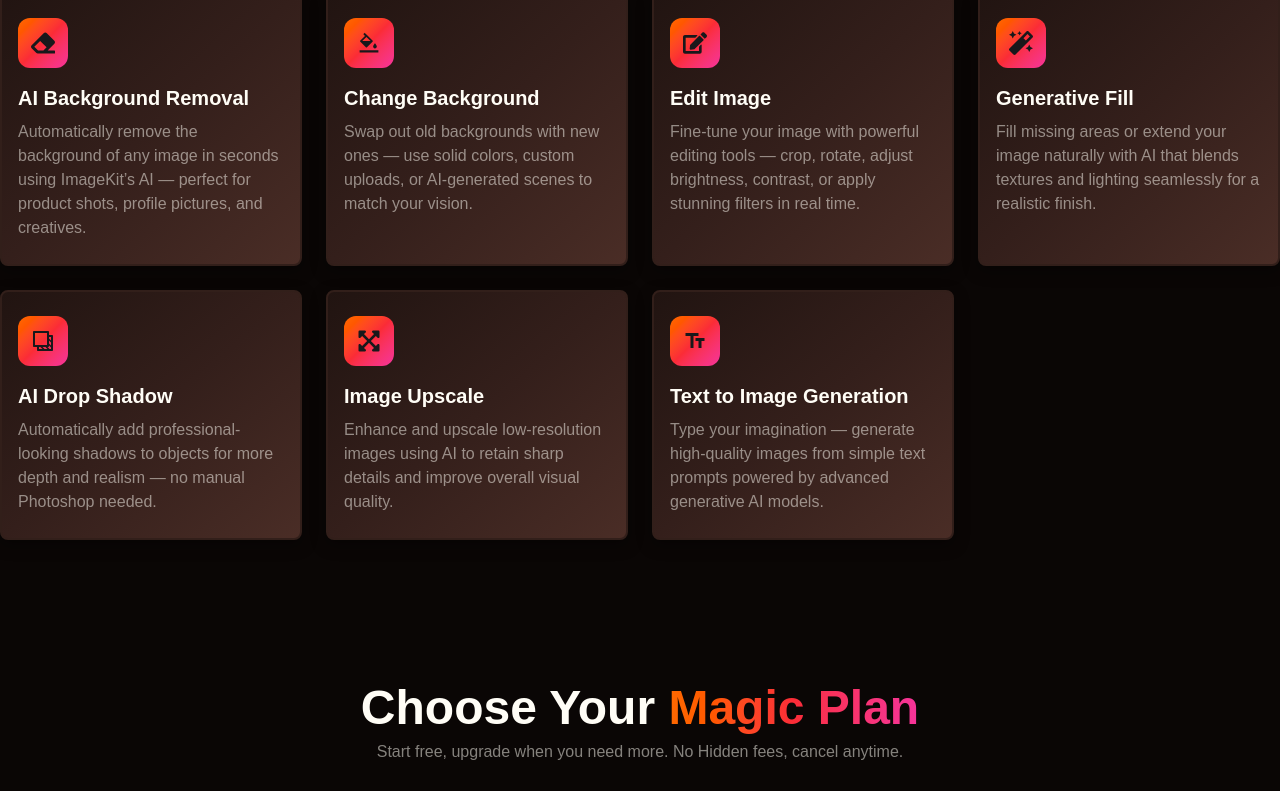
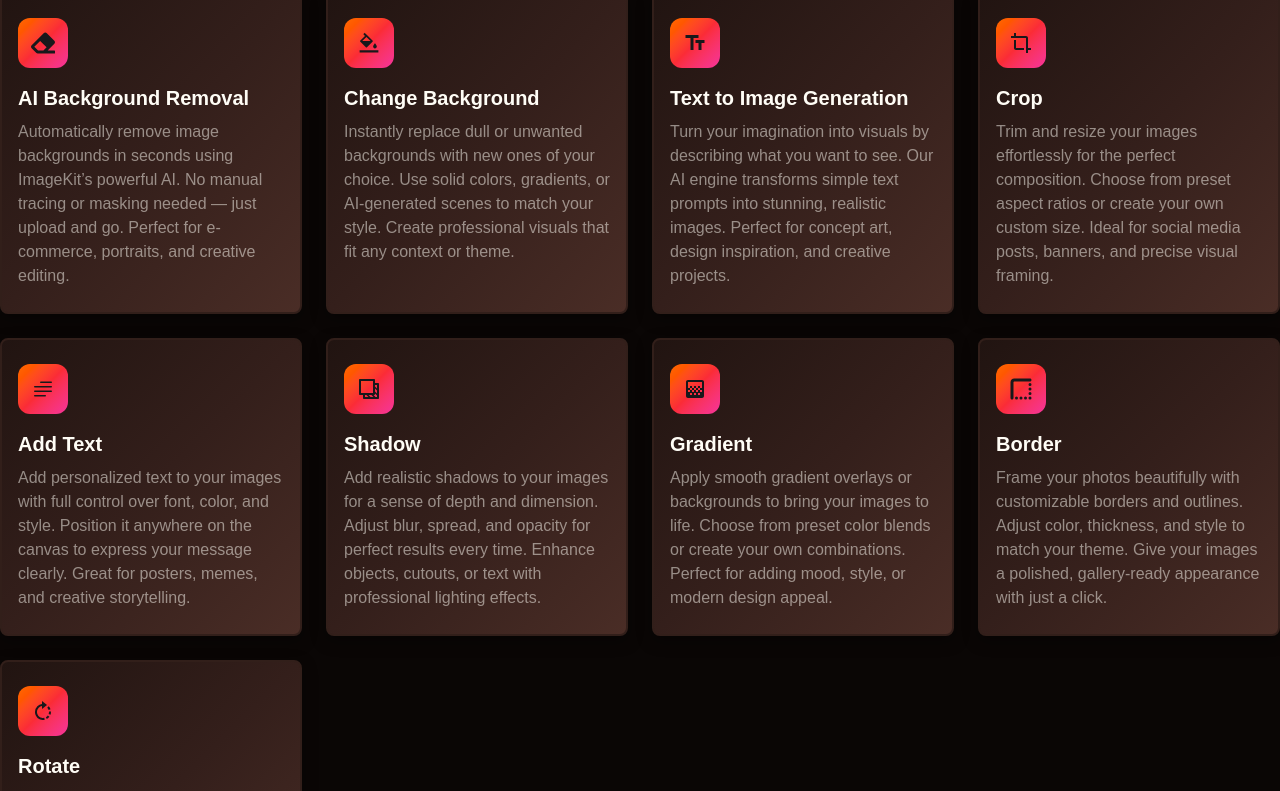
Before and after one commit to Code-Crafting/PhotoFix, a React (Vite) app in the folder frontend/: page / in a window 1280 px wide. Shown: the part 824-1615 px from the top of the page. Built offline with nearby package versions, Linux system fonts and the light colour scheme.

Commit message:
change structure of Editor page

```diff
--- a/frontend/src/components/ImageLoading.jsx
+++ b/frontend/src/components/Loading.jsx
@@ -1,7 +1,7 @@
-const ImageLoading = () => {
+const Loading = () => {
   return (
     <span className="loading loading-ring loading-xl absolute top-1/2 left-1/2 -translate-x-1/2"></span>
   );
 };
 
-export default ImageLoading;
+export default Loading;
--- a/frontend/src/constants/EditingTools.js
+++ b/frontend/src/constants/EditingTools.js
@@ -37,21 +37,21 @@ export const editingTools = [
     title: "Rotate",
     icon: TbRotateRectangle,
   },
-  {
-    id: 7,
-    title: "AI Background Removal",
-    icon: FaEraser,
-  },
-  {
-    id: 8,
-    title: "Change Background",
-    icon: AiOutlineBgColors,
-  },
-  {
-    id: 9,
-    title: "Text to Image Generation",
-    subtitle:
-      "Type your imagination — generate high-quality images from simple text prompts powered by advanced generative AI models.",
-    icon: MdOutlineTextFields,
-  },
+  // {
+  //   id: 7,
+  //   title: "AI Background Removal",
+  //   icon: FaEraser,
+  // },
+  // {
+  //   id: 8,
+  //   title: "Change Background",
+  //   icon: AiOutlineBgColors,
+  // },
+  // {
+  //   id: 9,
+  //   title: "Text to Image Generation",
+  //   subtitle:
+  //     "Type your imagination — generate high-quality images from simple text prompts powered by advanced generative AI models.",
+  //   icon: MdOutlineTextFields,
+  // },
 ];
--- a/frontend/src/constants/featuresData.js
+++ b/frontend/src/constants/featuresData.js
@@ -1,56 +1,73 @@
-import { FaEraser, FaEdit, FaMagic, FaExpandArrowsAlt } from "react-icons/fa";
+import { FaEraser } from "react-icons/fa";
+import { AiOutlineBgColors } from "react-icons/ai";
+import { MdOutlineTextFields, MdGradient } from "react-icons/md";
+import { BiCrop, BiRotateRight } from "react-icons/bi";
+import { BsTextParagraph } from "react-icons/bs";
 import { RiShadowLine } from "react-icons/ri";
-import { AiOutlineBgColors } from "react-icons/ai";
-import { MdOutlineTextFields } from "react-icons/md";
+import { FaBorderTopLeft } from "react-icons/fa6";
 
 export const features = [
   {
     id: 1,
     title: "AI Background Removal",
     subtitle:
-      "Automatically remove the background of any image in seconds using ImageKit’s AI — perfect for product shots, profile pictures, and creatives.",
+      "Automatically remove image backgrounds in seconds using ImageKit’s powerful AI. No manual tracing or masking needed — just upload and go. Perfect for e-commerce, portraits, and creative editing.",
     icon: FaEraser,
   },
   {
     id: 2,
     title: "Change Background",
     subtitle:
-      "Swap out old backgrounds with new ones — use solid colors, custom uploads, or AI-generated scenes to match your vision.",
+      "Instantly replace dull or unwanted backgrounds with new ones of your choice. Use solid colors, gradients, or AI-generated scenes to match your style. Create professional visuals that fit any context or theme.",
     icon: AiOutlineBgColors,
   },
   {
     id: 3,
-    title: "Edit Image",
+    title: "Text to Image Generation",
     subtitle:
-      "Fine-tune your image with powerful editing tools — crop, rotate, adjust brightness, contrast, or apply stunning filters in real time.",
-    icon: FaEdit,
+      "Turn your imagination into visuals by describing what you want to see. Our AI engine transforms simple text prompts into stunning, realistic images. Perfect for concept art, design inspiration, and creative projects.",
+    icon: MdOutlineTextFields,
   },
   {
     id: 4,
-    title: "Generative Fill",
+    title: "Crop",
     subtitle:
-      "Fill missing areas or extend your image naturally with AI that blends textures and lighting seamlessly for a realistic finish.",
-    icon: FaMagic,
+      "Trim and resize your images effortlessly for the perfect composition. Choose from preset aspect ratios or create your own custom size. Ideal for social media posts, banners, and precise visual framing.",
+    icon: BiCrop,
   },
   {
     id: 5,
-    title: "AI Drop Shadow",
+    title: "Add Text",
     subtitle:
-      "Automatically add professional-looking shadows to objects for more depth and realism — no manual Photoshop needed.",
+      "Add personalized text to your images with full control over font, color, and style. Position it anywhere on the canvas to express your message clearly. Great for posters, memes, and creative storytelling.",
+    icon: BsTextParagraph,
+  },
+  {
+    id: 6,
+    title: "Shadow",
+    subtitle:
+      "Add realistic shadows to your images for a sense of depth and dimension. Adjust blur, spread, and opacity for perfect results every time. Enhance objects, cutouts, or text with professional lighting effects.",
     icon: RiShadowLine,
   },
   {
-    id: 6,
-    title: "Image Upscale",
+    id: 7,
+    title: "Gradient",
     subtitle:
-      "Enhance and upscale low-resolution images using AI to retain sharp details and improve overall visual quality.",
-    icon: FaExpandArrowsAlt,
+      "Apply smooth gradient overlays or backgrounds to bring your images to life. Choose from preset color blends or create your own combinations. Perfect for adding mood, style, or modern design appeal.",
+    icon: MdGradient,
   },
   {
-    id: 7,
-    title: "Text to Image Generation",
+    id: 8,
+    title: "Border",
     subtitle:
-      "Type your imagination — generate high-quality images from simple text prompts powered by advanced generative AI models.",
-    icon: MdOutlineTextFields,
+      "Frame your photos beautifully with customizable borders and outlines. Adjust color, thickness, and style to match your theme. Give your images a polished, gallery-ready appearance with just a click.",
+    icon: FaBorderTopLeft,
+  },
+  {
+    id: 9,
+    title: "Rotate",
+    subtitle:
+      "Rotate your images freely or snap them to preset angles for perfect alignment. Fix tilted shots or explore creative rotations effortlessly. Achieve balance, symmetry, and precision in every edit.",
+    icon: BiRotateRight,
   },
 ];
--- a/frontend/src/index.css
+++ b/frontend/src/index.css
@@ -24,20 +24,6 @@
   .button-gradient {
     @apply bg-gradient-to-r from-[#ff512f] to-[#dd2476] text-white font-semibold;
   }
-
-  /* custom scrollbar */
-  .scrollbar::-webkit-scrollbar {
-    width: 10px;
-  }
-
-  .scrollbar::-webkit-scrollbar-track {
-    display: none;
-  }
-
-  .scrollbar::-webkit-scrollbar-thumb {
-    background: var(--color-primary-dark);
-    border-radius: 100vh;
-  }
 }
 .con {
   @apply max-w-[1280px] mx-auto;
--- a/frontend/src/pages/Editor/components/AddText.jsx
+++ b/frontend/src/pages/Editor/components/AddText.jsx
@@ -154,7 +154,7 @@ const AddText = () => {
   }, [isSelected.bgColor, isSelected.textColor]);
 
   return (
-    <div className="pr-2 space-y-3 overflow-y-scroll scrollbar ">
+    <>
       {/* text field */}
       <div className="flex flex-col gap-1">
         <InputLabel htmlFor="text" title="Text" />
@@ -254,7 +254,7 @@ const AddText = () => {
           }
         />
       </div>
-    </div>
+    </>
   );
 };
 
--- a/frontend/src/pages/Editor/components/Border.jsx
+++ b/frontend/src/pages/Editor/components/Border.jsx
@@ -46,7 +46,7 @@ const Border = () => {
   }, [width, height, borderWidth, color]);
 
   return (
-    <div className="pr-2 space-y-3 overflow-y-scroll scrollbar ">
+    <>
       {/* width */}
       <div className="flex flex-col gap-1">
         <InputLabel htmlFor="width" title="Width" />
@@ -96,7 +96,7 @@ const Border = () => {
           }
         />
       </div>
-    </div>
+    </>
   );
 };
 
--- a/frontend/src/pages/Editor/components/Gradient.jsx
+++ b/frontend/src/pages/Editor/components/Gradient.jsx
@@ -75,7 +75,7 @@ const Gradient = () => {
   }, [width, formColor, toColor, defaultValues.selectedGradient, isSelected]);
 
   return (
-    <div className="pr-2 space-y-3 overflow-y-scroll scrollbar">
+    <>
       <div className="flex flex-col gap-1">
         <InputLabel htmlFor="width" title="Width" />
         <InputField
@@ -135,7 +135,7 @@ const Gradient = () => {
         setterFnc={() => handleCheckbox()}
         icon={isSelected && <Icon />}
       />
-    </div>
+    </>
   );
 };
 
--- a/frontend/src/pages/Editor/components/Rotate.jsx
+++ b/frontend/src/pages/Editor/components/Rotate.jsx
@@ -36,7 +36,7 @@ const Rotate = () => {
   }, [degree, width, height, defaultValues.isClockWise]);
 
   return (
-    <div className="space-y-3">
+    <>
       {/* width */}
       <div className="flex flex-col gap-1">
         <InputLabel htmlFor="width" title="Width" />
@@ -92,7 +92,7 @@ const Rotate = () => {
           }
         />
       </div>
-    </div>
+    </>
   );
 };
 
--- a/frontend/src/pages/Editor/components/Shadow.jsx
+++ b/frontend/src/pages/Editor/components/Shadow.jsx
@@ -17,7 +17,8 @@ const Shadow = () => {
     offsetY: false,
   });
 
-  const [imageUrl, setCustomImageUrl, Icon] = useContext(ImageContext);
+  const [imageUrl, setCustomImageUrl, Icon, setProgress] =
+    useContext(ImageContext);
 
   const blur = useDebounce(defaultValues.blur);
   const saturation = useDebounce(defaultValues.saturation);
@@ -30,6 +31,7 @@ const Shadow = () => {
     if (!isPng) {
       alert("Select a PNG");
       imageUrl.url = "";
+      setProgress(0);
     }
 
     const params = [];
@@ -57,7 +59,7 @@ const Shadow = () => {
   ]);
 
   return (
-    <div className="pr-2 space-y-3 overflow-y-scroll scrollbar">
+    <>
       <p className="my-2 text-textPrimary/50 font-semibold">
         {" "}
         Note: Works only on .png
@@ -134,7 +136,7 @@ const Shadow = () => {
           setIsInverted((prev) => ({ ...prev, offsetY: !prev.offsetY }))
         }
       />
-    </div>
+    </>
   );
 };
 
--- /dev/null
+++ b/frontend/src/pages/Editor/ui/Tools.jsx
@@ -0,0 +1,20 @@
+import React from "react";
+
+const Tools = ({ id, elId, title, setterFrn, icon: Icon }) => {
+  return (
+    <div
+      key={id}
+      className={`relative text-textPrimary flex gap-2 items-center justify-center px-4 cursor-pointer w-max py-2`}
+      onClick={setterFrn}
+    >
+      <Icon className="text-lg" />
+      <p className={`text-lg`}>{title}</p>
+
+      {elId === id && (
+        <div className="absolute w-full h-[5px] features-gradient -bottom-0.5 rounded-full"></div>
+      )}
+    </div>
+  );
+};
+
+export default Tools;
```
Also changed, not shown: frontend/src/pages/Editor/EditingPage.jsx (+37 -22 lines).
